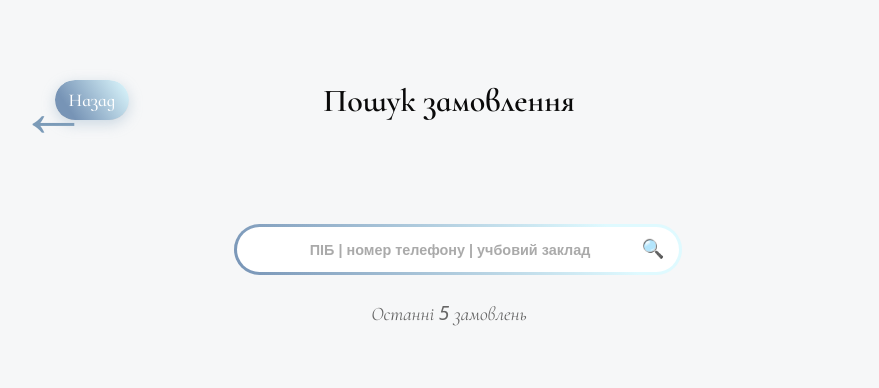
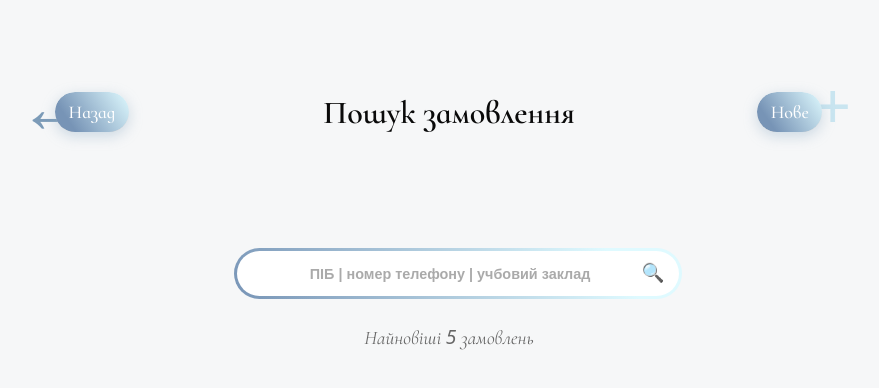
Before and after one commit to stjuice/panna, a React (Vite) app: page /search in a window 1280 px wide. Shown: the top 388 px of the page, without its empty margins (191-1070 px from the left). Built offline with nearby package versions, Linux system fonts and the light colour scheme; no server answers; the database is empty; a web font is replaced by a local one.

Commit message:
Add new button

```diff
--- /dev/null
+++ b/src/components/buttons/CreateNewButton.tsx
@@ -0,0 +1,22 @@
+import styles from "./buttons.module.scss";
+import Button from "./Button";
+
+type CreateNewButtonProps = {
+	to?: string;
+	size?: "default" | "medium" | "small";
+	onClick?: () => void;
+	text?: string;
+};
+
+const CreateNewButton = ({ to, size = "small", onClick, text = "Нове" }: CreateNewButtonProps) => {
+	return (
+		<div className={styles.createContainer}>
+			<Button to={to} size={size} onClick={onClick} className={styles.compact}>
+				{text}
+			</Button>
+			<span className={styles.plus}>+</span>
+		</div>
+	);
+};
+
+export default CreateNewButton;
--- a/src/components/buttons/buttons.module.scss
+++ b/src/components/buttons/buttons.module.scss
@@ -74,6 +74,44 @@ $secondary: $whiteGradient padding-box, $grayGradient border-box;
 	box-shadow: 0 2px 6px rgba(0, 0, 0, 0.08);
 }
 
+.compact {
+    @extend %base;
+    width: auto;
+    min-width: fit-content;
+    padding-left: 0.75em;
+    padding-right: 0.75em;
+    border: none;
+    background: $main;
+    color: #ffffff;
+    box-shadow: 0 4px 14px rgba(140, 170, 195, 0.4);
+}
+
+.createContainer {
+    display: inline-flex;
+    align-items: center;
+
+    > div {
+        width: auto;
+        min-width: fit-content;
+        position: relative;
+        z-index: 1;
+    }
+}
+
+.plus {
+    margin-left: -0.5rem;
+    font-family: system-ui, sans-serif;
+    font-size: 4rem;
+    line-height: 1;
+    transform: translateY(-7px);
+    height: 100%;           /* important */
+    display: flex;
+    align-items: center;
+    justify-content: center;
+
+    color: #c9e5f0;
+}
+
 .backContainer {
     position: relative;
     display: inline-flex;
@@ -107,9 +145,9 @@ $secondary: $whiteGradient padding-box, $grayGradient border-box;
 .arrow {
     position: absolute;
     left: -1.8rem;
-    top: -0.4rem;
     font-family: system-ui, sans-serif;
     font-size: 4.4rem;
+    transform: translateY(-7px);
     line-height: 1;
     color: #7c9bb8;
 }
--- a/src/pages/OrdersSearchPage.tsx
+++ b/src/pages/OrdersSearchPage.tsx
@@ -5,6 +5,7 @@ import { useQuery } from "@tanstack/react-query";
 import { fetchLastModifiedOrders, searchOrders } from "@/api/orders.api";
 import OrderTable from "@/components/orders/OrderTable";
 import BackButton from "@/components/buttons/BackButton";
+import CreateNewButton from "@/components/buttons/CreateNewButton";
 
 const SEARCH_PARAM_Q = "q";
 const SEARCH_PARAM_EXPANDED = "expanded";
@@ -57,6 +58,7 @@ const OrdersSearchPage = () => {
 			<div className={styles.topBar}>
 				<BackButton to="/" text="Назад"/>
 				<h1 className={styles.pageTitle}>Пошук замовлення</h1>
+				<CreateNewButton to="/orders/new" />
 			</div>
 			<div className={styles.searchWrapper}>
 				<input
@@ -74,7 +76,7 @@ const OrdersSearchPage = () => {
 				</div>
 			) : (
 				<div className={styles.resultCount}>
-					Останні&nbsp;<span className={styles.numeric}>{LAST_MODIFIED_LIMIT}</span>&nbsp;замовлень
+					Найновіші&nbsp;<span className={styles.numeric}>{LAST_MODIFIED_LIMIT}</span>&nbsp;замовлень
 				</div>
 			)}
 			{isLoading
--- a/src/styles/search.module.scss
+++ b/src/styles/search.module.scss
@@ -6,6 +6,10 @@
 
 .topBar {
 	@include layout.topBar;
+
+	> *:last-child {
+		margin-left: auto;
+	}
 }
 
 .pageTitle {
@@ -21,6 +25,11 @@
 
 	.topBar > *:first-child {
 		align-self: flex-start;
+	}
+
+	.topBar > *:last-child {
+		margin-left: 0;
+		align-self: flex-end;
 	}
 
 	.pageTitle {
```
